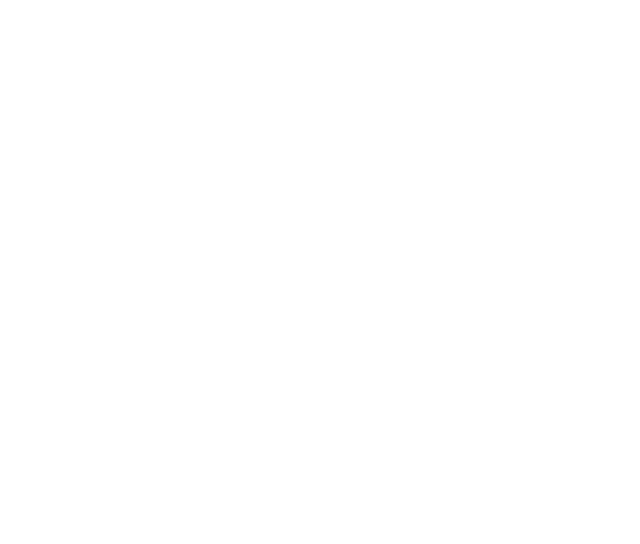
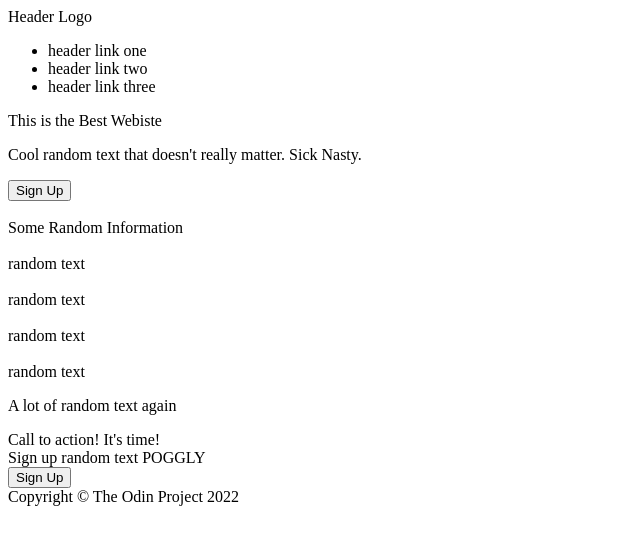
Before and after one commit to fongv17/Website-Project, a plain HTML site: page pgs/index.html in a window 1280 px wide. Shown: the whole page, without its empty margins (0-640 px from the left). Drawn offline with Linux system fonts and the light colour scheme.

Commit message:
Completed outline

```diff
--- a/pgs/index.html
+++ b/pgs/index.html
@@ -1,11 +1,66 @@
 <!DOCTYPE html>
 <html lang="eng">
 <head>
-    <meta charset="UTF-8">
-    <title>First Actual Website</title>
-    <link rel="stylesheet" href="../css/style.css">
+  <meta charset="UTF-8">
+  <title>First Actual Website</title>
+  <link rel="stylesheet" href="../css/style.css">
 </head>
 <body>
-
+  <header>
+    <div>
+      <div>Header Logo</div>
+      <div>
+        <ul>
+          <li><a>header link one</a></li>
+          <li><a>header link two</a></li>
+          <li><a>header link three</a></li>
+        </ul>
+      </div>
+    </div>
+    <div>
+      <div>
+        <div>This is the Best Webiste</div>
+        <p>Cool random text that doesn't really matter. Sick Nasty.</p>
+        <div><button>Sign Up</button></div>
+      </div>
+      <div>
+        <img src="">
+      </div>
+    </div>
+  </header>
+  <section>
+    <div>Some Random Information</div>
+    <div>
+      <div>
+        <img src="">
+        <div>random text</div>
+      </div>
+      <div>
+        <img src="">
+        <div>random text</div>
+      </div>
+      <div>
+        <img src="">
+        <div>random text</div>
+      </div>
+      <div>
+        <img src="">
+        <div>random text</div>
+      </div>
+    </div>
+  </section>
+  <section>
+    <p>A lot of random text again</p>
+  </section>
+  <section>
+    <div>
+      <div>Call to action! It's time!</div>
+      <div>Sign up random text POGGLY</div>
+    </div>
+    <div>
+      <button>Sign Up</button>
+    </div>
+  </section>
+  <footer> Copyright © The Odin Project 2022</footer>
 </body>
 </html>
```
